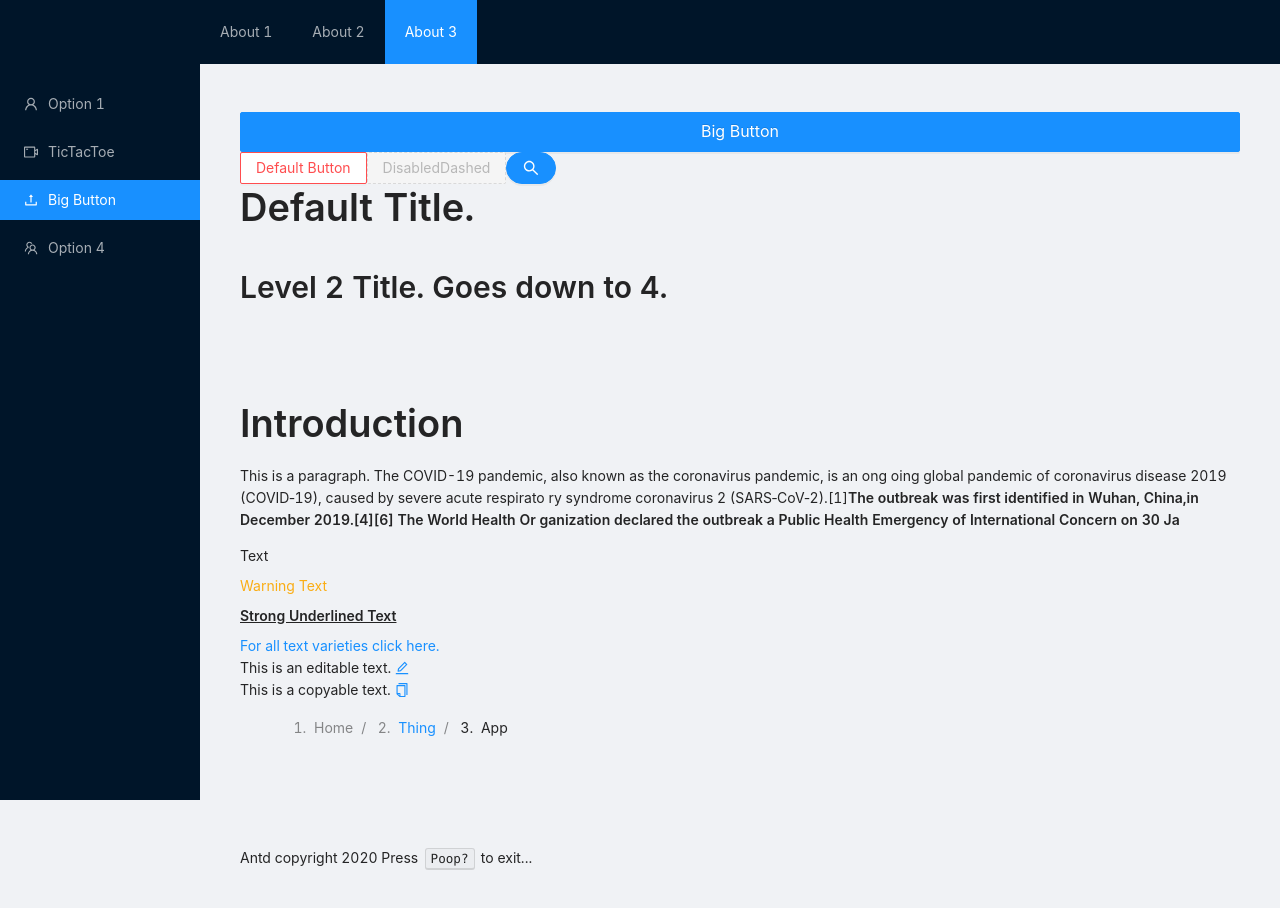
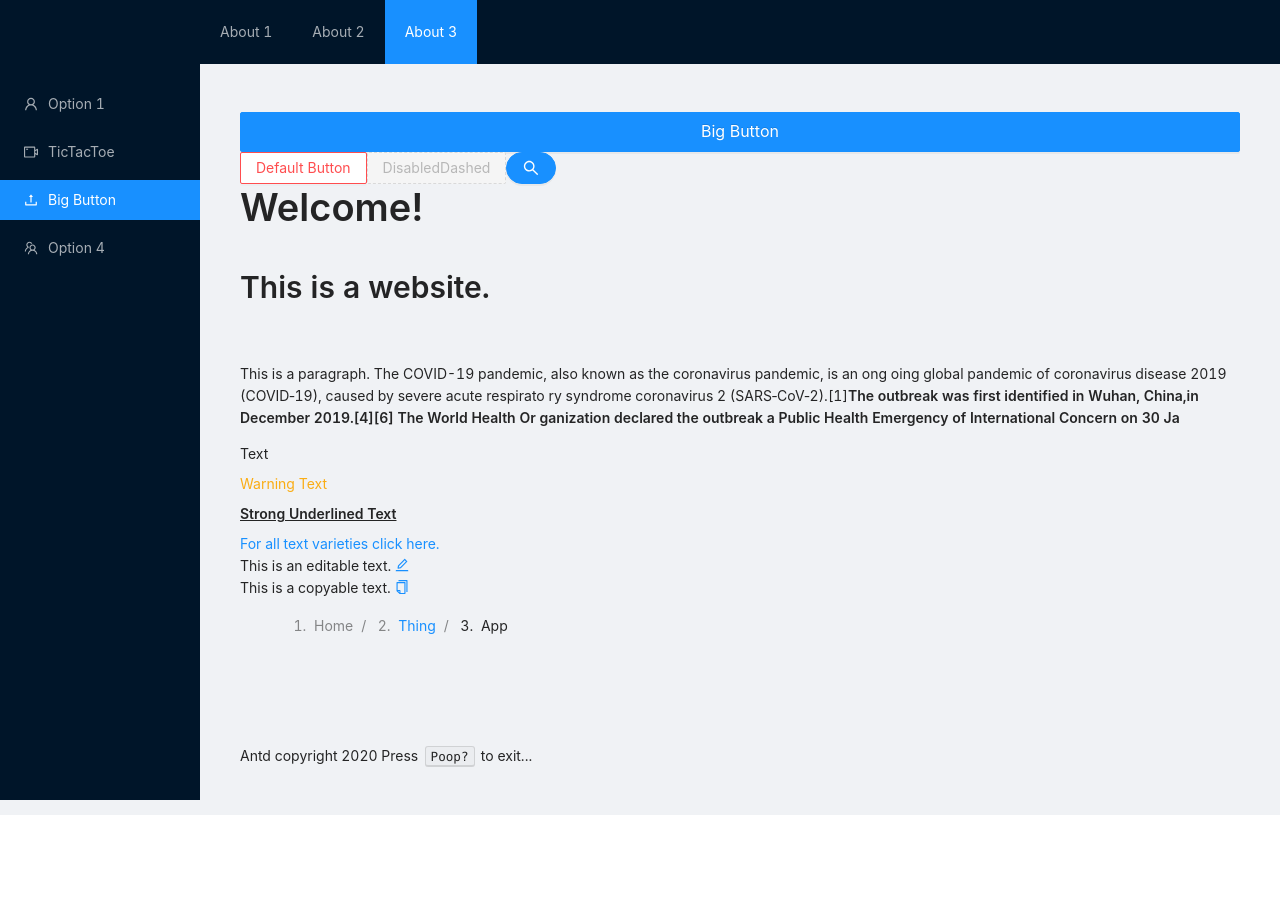
Before and after one commit to macroexp/supreme-octo-lamp, a React (Create React App) app in the folder my-poosp/: page / in a window 1280 px wide. Shown: the top 908 px of the page. After the commit the page ends 815 px from the top, so only its background shows below. Built offline with nearby package versions, Linux system fonts and the light colour scheme.

Commit message:
small fixes

```diff
--- a/my-poosp/src/content.tsx
+++ b/my-poosp/src/content.tsx
@@ -20,12 +20,9 @@ export const BodyContent: FC<{tab:string}> = (props) => {
             <Button type="primary" shape="round" icon={<SearchOutlined />}></Button>
         </Tooltip>
 
-        <Title>Default Title.</Title>
-        <Title level={2}>Level 2 Title. Goes down to 4.</Title>
-        <Title>
-            <br></br>
-
-            Introduction
+        <Title>Welcome!</Title>
+        <Title level={2}>This is a website.
+            <br /><br />
         </Title>
         <Paragraph>
             This is a paragraph. The COVID-19 pandemic, also known as the coronavirus pandemic, is an ong
```
